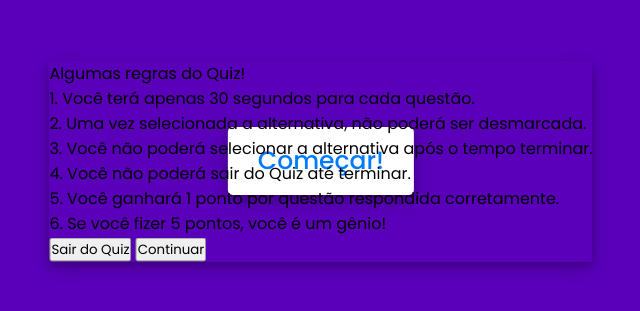
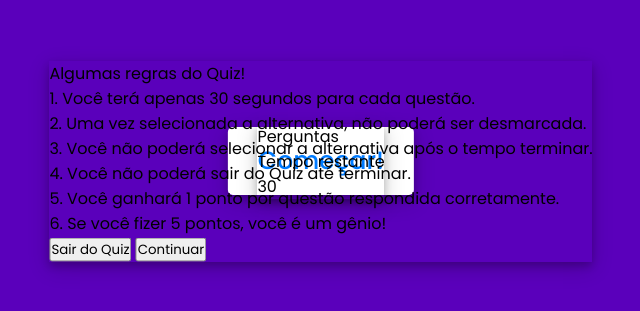
Before and after one commit to pholiveir/quizz-aplicativo-java, a plain HTML site: page index.html in a window 1280 px wide. Shown: the part 239-550 px from the top of the page, without its empty margins (319-959 px from the left). Drawn offline with Linux system fonts and the light colour scheme.

Commit message:
Update index.html

```diff
--- a/index.html
+++ b/index.html
@@ -30,3 +30,22 @@
             <button class="restart">Continuar</button>
         </div>
     </div>
+
+          <!-- Quiz Box -->
+    <div class="quiz_box">
+        <header>
+            <div class="title">Perguntas</div>
+            <div class="timer">
+                <div class="time_left_txt">Tempo restante</div>
+                <div class="timer_sec">30</div>
+            </div>
+            <div class="time_line"></div>
+        </header>
+        <section>
+            <div class="que_text">
+                <!-- Here I've inserted question from JavaScript -->
+            </div>
+            <div class="option_list">
+                <!-- Here I've inserted options from JavaScript -->
+            </div>
+        </section>
```
